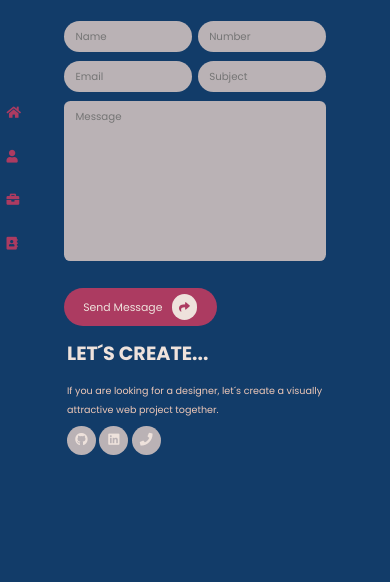
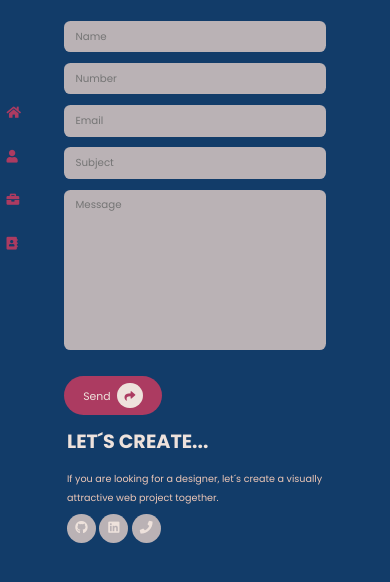
Before and after one commit to akayami001/Personal_portfolio, a website: page contact.html in a window 390 px wide. Shown: the part 162-744 px from the top of the page. Drawn offline with Linux system fonts and the light colour scheme.

Commit message:
fixed some links

```diff
--- a/contact.html
+++ b/contact.html
@@ -37,7 +37,9 @@
       <h1 class="heading"><span>&copy;</span>ontact me</h1>
 
       <div class="row">
-        <form action="">
+        <form action="https://formspree.io/f/mvolgvna"
+        method="POST"
+        enctype="multipart/form-data">
           <div class="box">
             <input type="text" id="name" placeholder="Name" required />
             <input type="number" placeholder="Number" />
@@ -59,8 +61,8 @@
               cols="30"
               rows="10"
             ></textarea>
+            <button type="submit" class="btn">Send<i class="fas fa-share"></i></button>
 
-            <a href="mailto:beyzadetoprak@gmail.com" class="btn"> Send Message <i class="fas fa-share"></i> </a>
         </form>
         <div class="info-container">
           <h1>Let´s create...</h1>
--- a/css/style.scss
+++ b/css/style.scss
@@ -48,6 +48,7 @@ body {
 
 section {
   padding: 5rem 9%;
+  height: 100vh;
 }
 
 .heading {
@@ -264,7 +265,7 @@ section {
         p {
           font-size: 2rem;
           color: #fff;
-          a{
+          a {
             color: #fff;
           }
         }
@@ -400,7 +401,7 @@ section {
 
       .box input,
       textarea {
-        border-radius: 5rem;
+        border-radius: 1rem;
         padding: 1.2rem 1.8rem;
         font-size: 1.6rem;
         color: $white;
@@ -451,7 +452,7 @@ section {
 
       &:hover {
         padding-left: 2rem;
-        span{
+        span {
           display: inline-block;
         }
       }
@@ -466,8 +467,6 @@ section {
   .heading {
     font-size: 12vw;
   }
-
-
 
   .home {
     text-align: center;
@@ -489,7 +488,7 @@ section {
     }
   }
 
-  .contact .form input {
+  .contact .row form .box input {
     width: 100%;
     margin-bottom: 1rem;
   }
--- a/package.json
+++ b/package.json
@@ -5,7 +5,7 @@
   "scripts": {
     "start": "run-p watch watch:styles",
     "test": "echo \"Error: no test specified\" && exit 1",
-    "watch:styles":"sass --watch css/styles.scss css/style.css",
+    "watch:styles":"sass --watch css/style.scss css/style.css",
     "watch": "live-server "
   },
   "devDependencies": {
```
Also changed, not shown: portfolio.html (+4 -4 lines), css/style.css, 2 other files.
